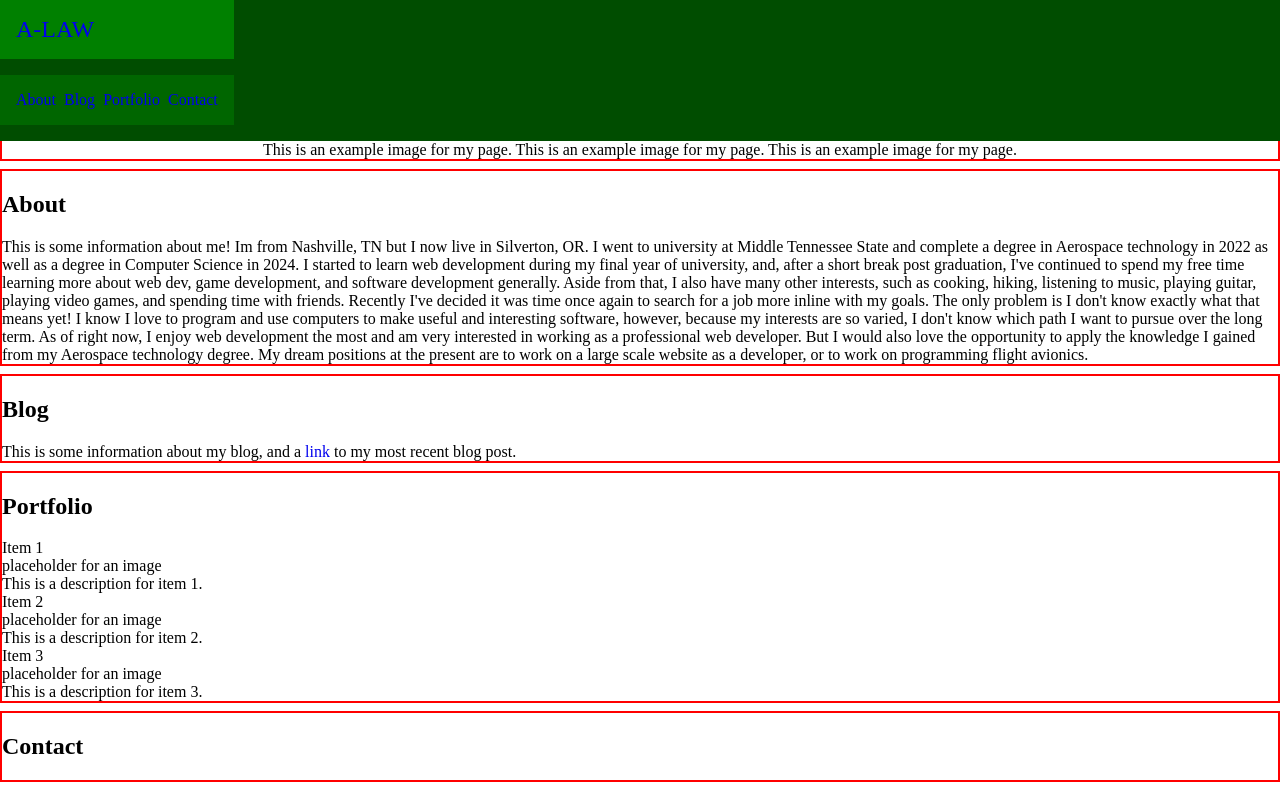
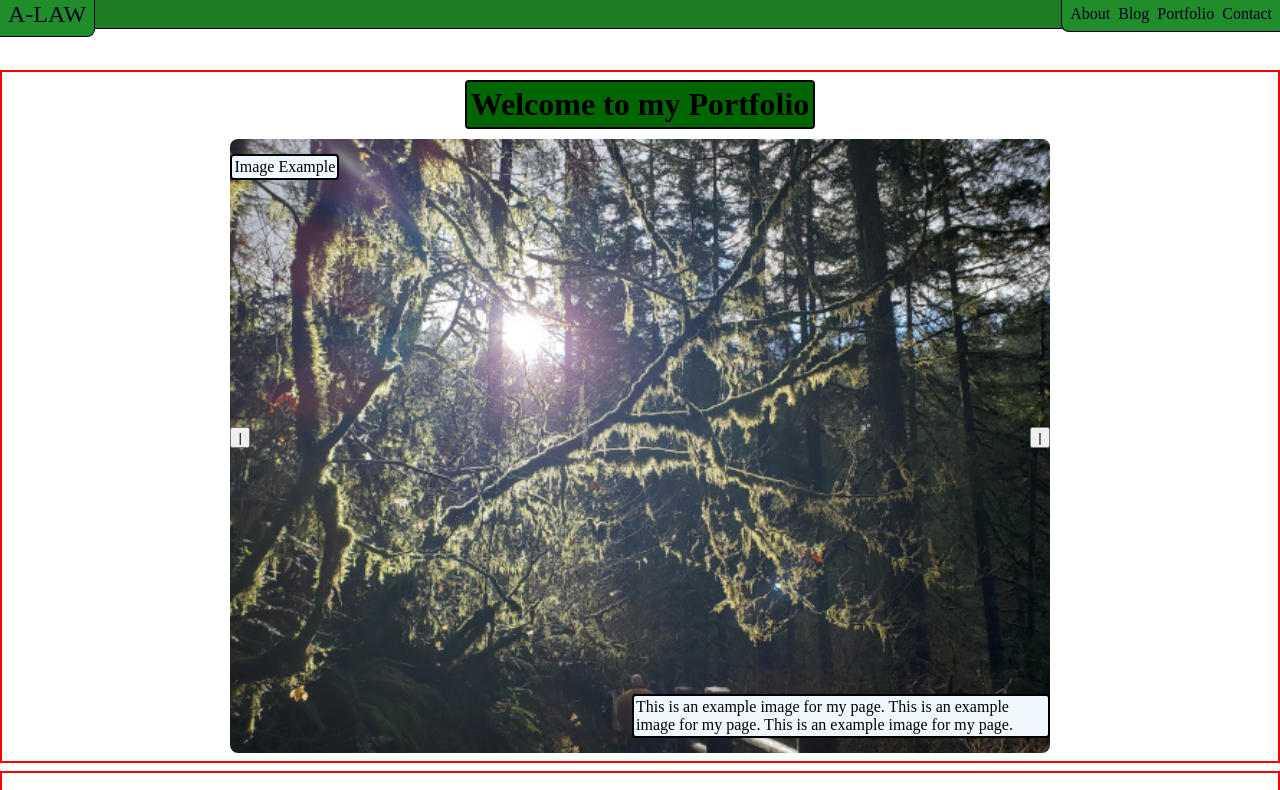
Before and after one commit to ATL822/portfolio, a plain HTML site: page index.html in a window 1280 px wide. Shown: the top 790 px of the page. Drawn offline with Linux system fonts and the light colour scheme.

Commit message:
Add style to gallery and adjust nav bar

```diff
--- a/style.css
+++ b/style.css
@@ -9,24 +9,34 @@ body {
     display: flex;
     flex-direction: column;
     gap: 8px;
-    padding-top: 82px;
+    padding-top: 70px;
 }
 
 nav {
+
+}
+
+.nav-span {
     display: flex;
     justify-content: space-between;
     align-items: center;
     align-self: center;
     gap: 16px;
+    height: 28px;
     width: 100%;
     position: fixed;
-    background-color: #004d00;
+    background-color: #1e7e26;
+    border-bottom: 1px solid #020223;
 }
 
 .home-icon {
     font-size: 24px;
-    padding: 16px;
-    background-color: #008000;
+    padding: 8px;
+    background-color: #218c2a;
+    color: #020223;
+    border-bottom-right-radius: 8px;
+    border: 1px solid #020223;
+    border-left: 0px;
 }
 
 ul {
@@ -34,12 +44,24 @@ ul {
     flex-direction: row;
     list-style-type: none;
     gap: 8px;
-    padding: 16px;
-    background-color: #006600;
+    padding: 8px;
+    background-color: #218c2a;
+    border-bottom-left-radius: 8px;
+    border: 1px solid #020223;
+    border-right: 0px;
 }
 
-a {
+a:link {
+    color: #020223;
     text-decoration: none;
+}
+
+a:visited {
+    color: #06063b;
+}
+
+a:hover {
+    color: #8c2183;
 }
 
 .welcome-wrapper, .about-wrapper, .blog-wrapper, .portfolio-wrapper, .footer-wrapper {
@@ -52,9 +74,63 @@ a {
     display: flex;
     flex-direction: column;
     align-items: center;
+    padding: 8px;
+}
+
+.welcome-title {
+    font-size: 32px;
+    font-weight: 700;
+    margin-bottom: 10px;
+    padding: 4px;
+    background-color: #006600;
+    border-radius: 4px;
+    border: solid 2px black;
 }
 
 .gallery-wrapper {
     display: flex;
+    justify-content: space-between;
     align-items: center;
+    background-image: url(images/silver-falls-mossy-tree.jpg);
+    width: 64vw;
+    max-width: 1000px;
+    min-width: 600px;
+    height: 48vw;
+    max-height: 750px;
+    min-height: 450px;
+    background-size: cover;
+    background-repeat: no-repeat;
+    border-radius: 8px;
 }
+
+.image-wrapper {
+    height: 95%;
+    display: flex;
+    flex-direction: column;
+    justify-content: space-between;
+    align-items: center;
+    width: 100%;
+}
+
+.image-wrapper .image-title, .image-wrapper .image-description {
+    background-color: aliceblue;
+    padding: 2px;
+    border: 2px solid;
+    border-radius: 4px;
+}
+
+.image-wrapper .image-title {
+    align-self: flex-start;
+}
+
+.image-wrapper .button-wrapper {
+    display: flex;
+    justify-content: space-between;
+    width: 100%;
+}
+
+.image-wrapper .image-description {
+    align-self: flex-end;
+    max-width: 50%;
+    max-height: 15%;
+}
```
